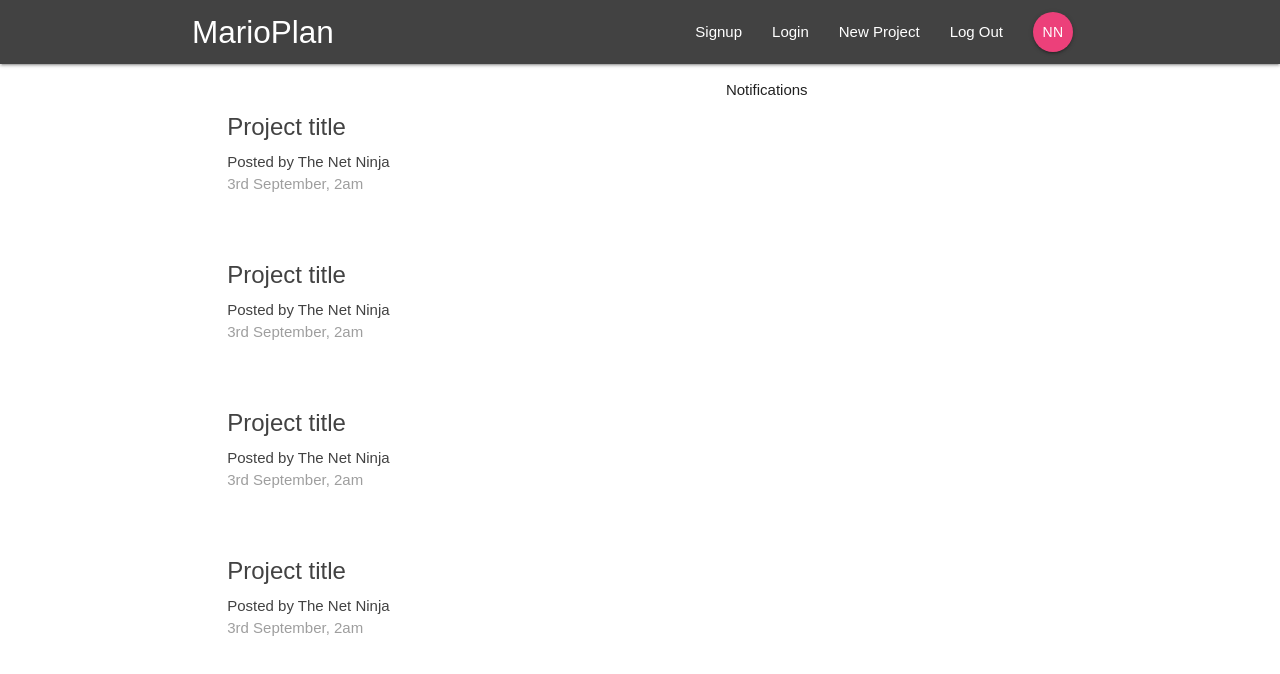
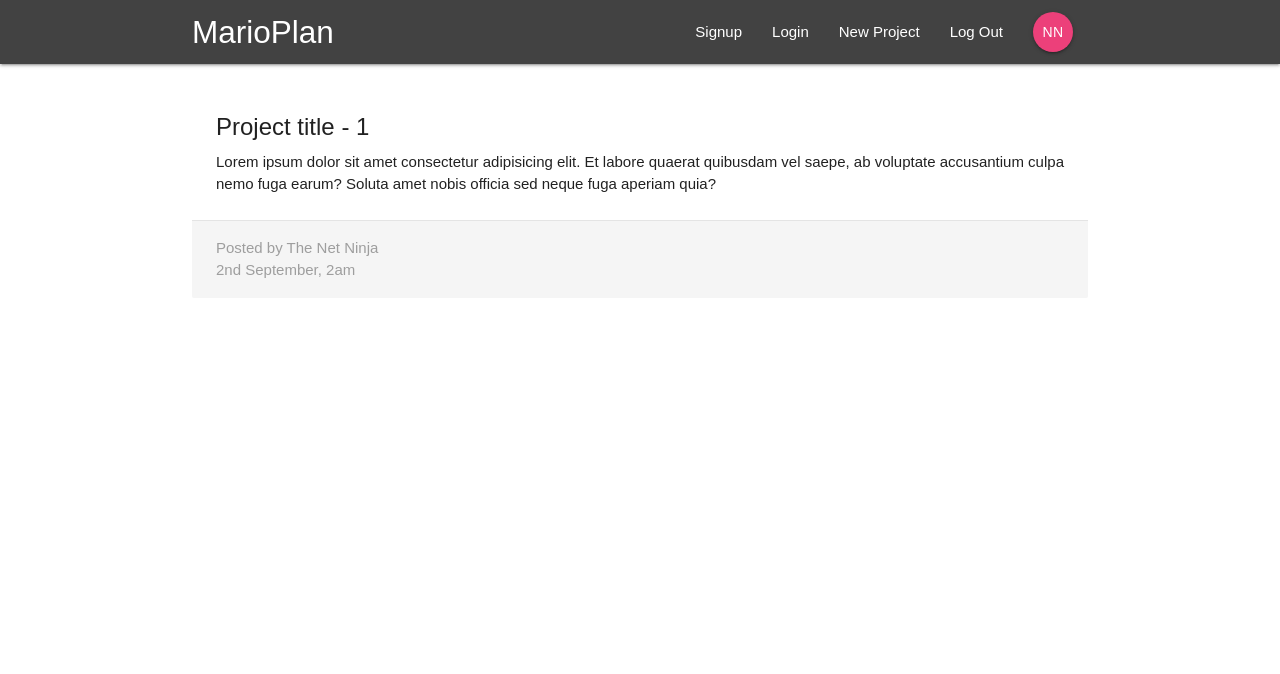
Before and after one commit to iamshaunjp/React-Redux-Firebase-App, a React (Create React App) app in the folder marioplan/: page /project/1 in a window 1280 px wide. Shown: the top 674 px of the page. Built offline with nearby package versions, Linux system fonts and the light colour scheme.

Commit message:
lesson-7

```diff
--- a/marioplan/src/App.js
+++ b/marioplan/src/App.js
@@ -2,6 +2,7 @@
 import { BrowserRouter, Switch, Route } from 'react-router-dom'
 import Navbar from './components/layout/Navbar'
 import Dashboard from './components/dashboard/Dashboard'
+import ProjectDetails from './components/projects/ProjectDetails'
 
 class App extends Component {
   render() {
@@ -10,7 +11,8 @@
         <div className="App">
           <Navbar />
           <Switch>
-            <Route path='/'component={Dashboard} />
+            <Route exact path='/'component={Dashboard} />
+            <Route path='/project/:id' component={ProjectDetails} />
           </Switch>
         </div>
       </BrowserRouter>
--- a/marioplan/src/components/projects/ProjectDetails.js
+++ b/marioplan/src/components/projects/ProjectDetails.js
@@ -0,0 +1,21 @@
+import React from 'react'
+
+const ProjectDetails = (props) => {
+  const id = props.match.params.id;
+  return (
+    <div className="container section project-details">
+      <div className="card z-depth-0">
+        <div className="card-content">
+          <span className="card-title">Project title - { id }</span>
+          <p>Lorem ipsum dolor sit amet consectetur adipisicing elit. Et labore quaerat quibusdam vel saepe, ab voluptate accusantium culpa nemo fuga earum? Soluta amet nobis officia sed neque fuga aperiam quia?</p>
+        </div>
+        <div className="card-action grey lighten-4 grey-text">
+          <div>Posted by The Net Ninja</div>
+          <div>2nd September, 2am</div>
+        </div>
+      </div>
+    </div>
+  )
+}
+
+export default ProjectDetails
```
